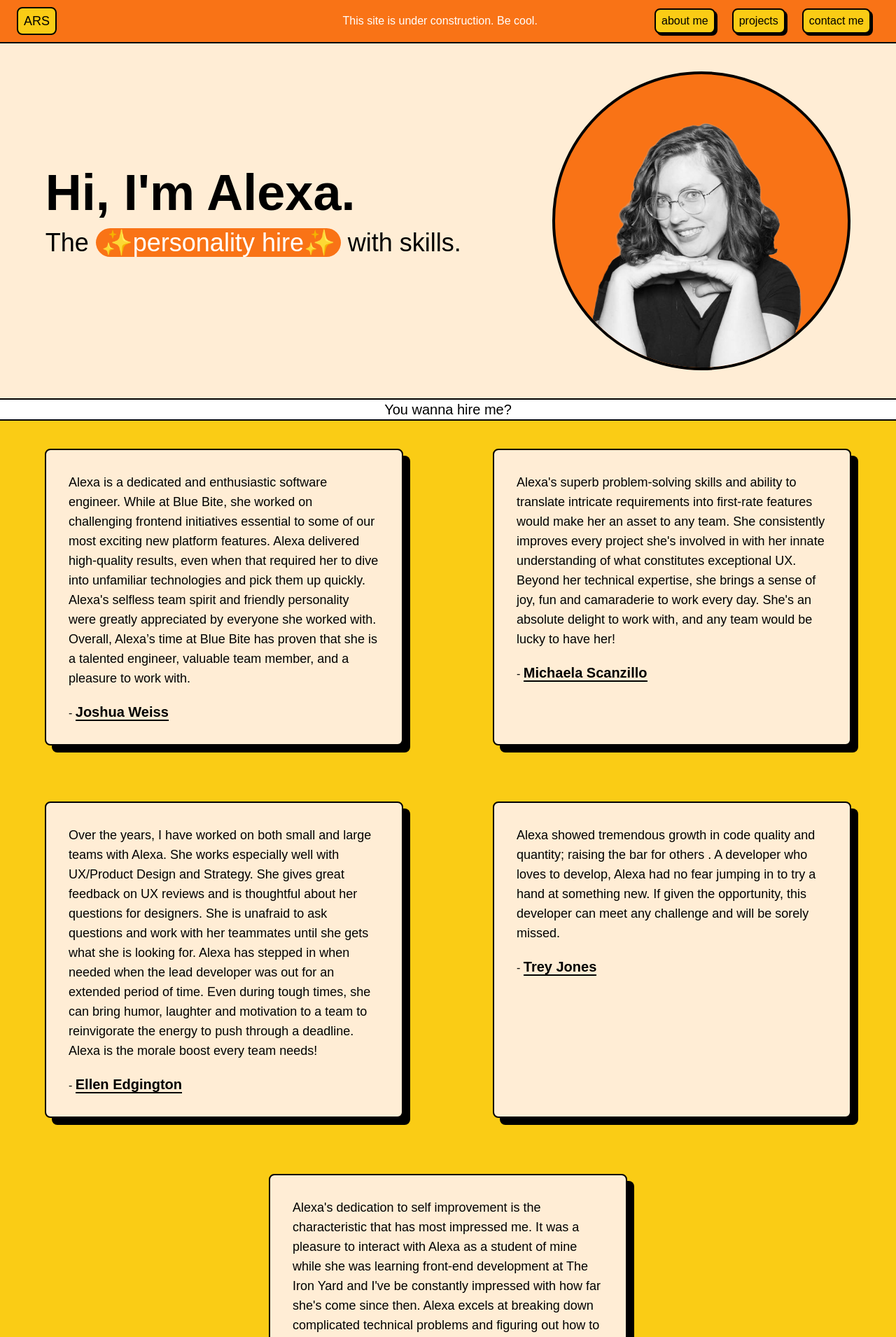
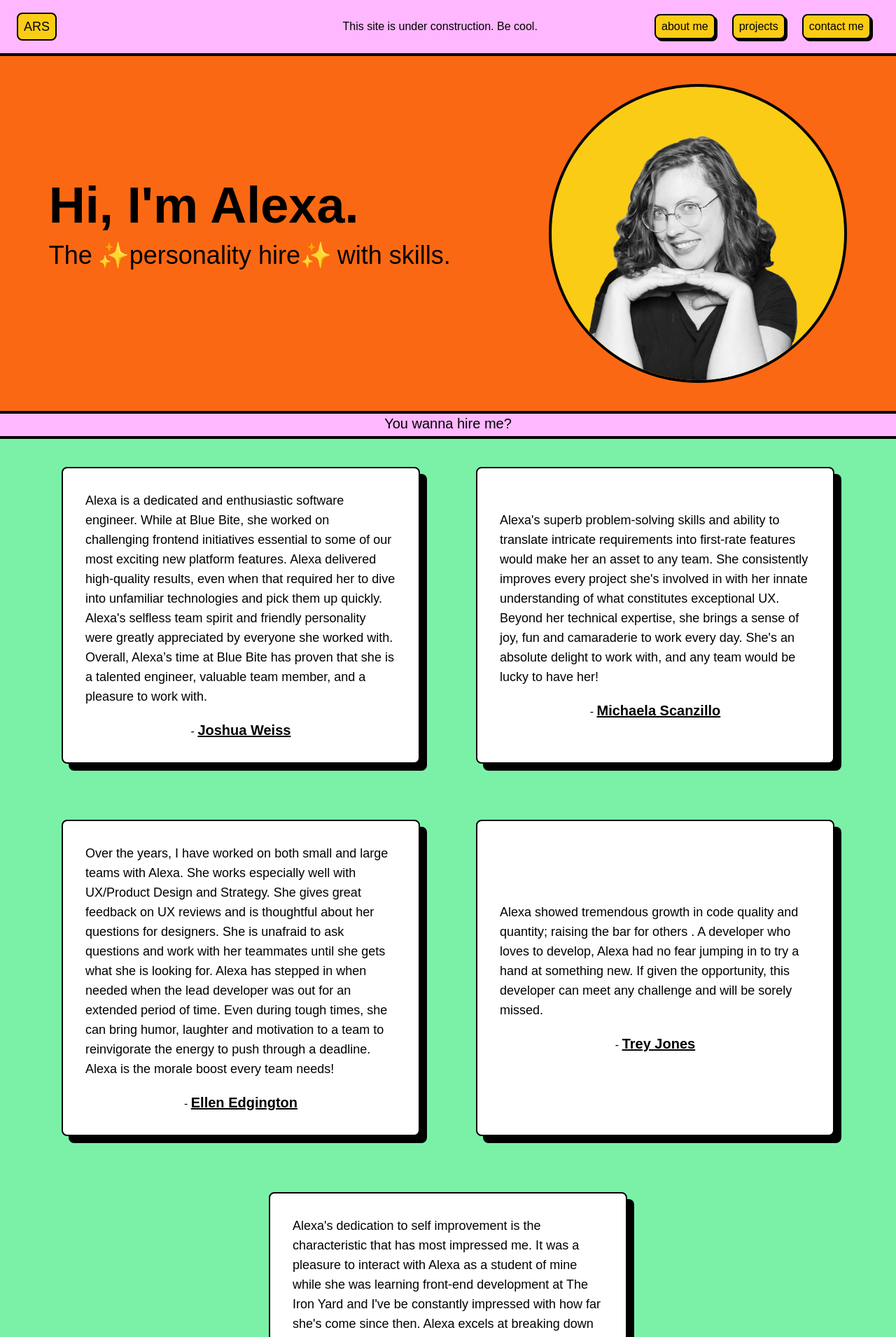
Before and after one commit to alexaraes/alexaraes.github.io, a Next.js app: page / in a window 1280 px wide. Shown: the top 1910 px of the page at 70% size. Built offline with nearby package versions, Linux system fonts and the light colour scheme; a web font is replaced by a local one.

Commit message:
guess what? its colors

```diff
--- a/src/app/about/page.tsx
+++ b/src/app/about/page.tsx
@@ -12,7 +12,7 @@ const yearsSince = (dateString: string) => {
 
 const Page = () => {
     return (
-    <div className="flex flex-col justify-start pt-10 items-center bg-orange-100 pb-10 h-screen">
+    <div className="flex flex-col justify-start pt-10 items-center pb-10 h-screen">
         <p className="text-2xl md:text-4xl lg:text-5xl font-bold">About</p>
         <p className="text-center md:text-lg lg:text-2xl">I am a front end engineer with {yearsSince("2015-09-15")} years of professional development experience.</p>
       </div>
--- a/src/app/page.tsx
+++ b/src/app/page.tsx
@@ -5,7 +5,7 @@ const Page = () => {
     return (
       <>
         <Hero />
-        <div className="border-b-2 border-black font-medium text-center text-xl">
+        <div className="border-b-4 border-black h-9 font-medium text-center text-xl bg-lilac">
           You wanna hire me?
         </div>
         <Testimonials />
--- a/src/app/projects/page.tsx
+++ b/src/app/projects/page.tsx
@@ -3,9 +3,9 @@ import Link from "next/link";
 const Page = () => {
     return (
       <>
-        <div className="flex flex-col justify-start pt-10 items-center bg-orange-100 pb-10 h-screen">
+        <div className="flex flex-col justify-start pt-10 items-center pb-10 h-screen">
             <p className="text-2xl md:text-4xl lg:text-5xl font-bold">Projects</p>
-            <a target="_blank" className="my-5 hover:bg-orange-500 hover:text-white md:text-lg lg:text-2xl" href="https://alexaraes.github.io/GFE-hero-feature/">Responsive Marketing Splash</a>
+            <a target="_blank" className="my-5 hover:text-white md:text-lg lg:text-2xl" href="https://alexaraes.github.io/GFE-hero-feature/">Responsive Marketing Splash</a>
         </div>
       </>
     )
--- a/src/app/ui/button.tsx
+++ b/src/app/ui/button.tsx
@@ -11,7 +11,7 @@ const NavButton = ({ title, link, isActive }: ButtonProps) => {
     return (
         <Link
             href={link}
-            className={`text-center font-medium rounded-lg hover:bg-orange-400 m-3 md:mx-3 px-2 py-1 w-max border-2 border-black shadow-brutal ${isActive ? 'bg-orange-400' : 'bg-yellow-400'}`}
+            className={`text-center font-medium rounded-lg m-3 md:mx-3 px-2 py-1 w-max border-2 border-black shadow-brutal hover:bg-redOrange ${isActive ? 'bg-redOrange' : 'bg-yellow-400'}`}
         >
             {title}
         </Link>
--- a/src/app/ui/card.tsx
+++ b/src/app/ui/card.tsx
@@ -6,12 +6,14 @@ interface CardProps {
 
 const Card = ({ name, link, body }: CardProps) => {
     return (
-        <div className="text-center p-8 my-10 border-2 border-black shadow-extraBrutal rounded-lg w-3/4 h-auto bg-orange-100 md:w-2/5 md:mx-10 md:text-left">
-            <p className="mb-5 font-medium md:text-lg">
-                {body}
-            </p>
-            - <a className="text-xl border-b-2 border-black font-bold hover:bg-white" target="_blank" href={link}>{name}</a>
-        </div>
+        <>
+            <div className="flex flex-col justify-center items-center p-8 my-10 border-2 border-black bg-white shadow-extraBrutal rounded-lg w-3/4 h-auto md:w-2/5 md:mx-10 md:text-left">
+                <p className="mb-5 font-medium md:text-lg">
+                    {body}
+                </p>
+                <p>- <a className="text-xl underline font-bold my-5 hover:bg-lilac" target="_blank" href={link}>{name}</a></p>
+            </div>
+        </>
     )
   }
 
--- a/src/app/ui/fonts.ts
+++ b/src/app/ui/fonts.ts
@@ -1,4 +1,4 @@
-import { Jost, Gabarito, Climate_Crisis } from 'next/font/google';
+import { Jost, Gabarito, Climate_Crisis, Public_Sans } from 'next/font/google';
 
 export const jost = Jost({
     subsets: ['latin'],
@@ -11,3 +11,7 @@ export const gabarito = Gabarito({
 export const climateCrisis = Climate_Crisis({
     subsets: ['latin'],
 });
+
+export const publicSans = Public_Sans({
+    subsets: ['latin'],
+});
--- a/src/app/ui/footer.tsx
+++ b/src/app/ui/footer.tsx
@@ -6,13 +6,13 @@ import Github from "./github";
 const Footer = () => {
     return (
         <>
-            <div className="flex flex-col justify-center items-center border-t-2 border-black h-36 px-6 bg-orange-100 sticky top-full text-center md:text-left">
+            <div className="flex flex-col justify-center items-center border-t-4 border-black bg-redOrange h-36 px-6 sticky top-full text-center md:text-left">
                 <p className="text-md">Wow, you made it all the way down here. That's nice of you.</p>
                 <div className="flex flex-row justify-around w-2/6 md:w-1/6 mt-4">
-                    <a target="_blank" className="hover:rounded-full p-2 hover:bg-pink-500 hover:text-white" href="https://www.linkedin.com/in/alexaraes/">
+                    <a target="_blank" className="hover:rounded-full p-2 hover:text-white" href="https://www.linkedin.com/in/alexaraes/">
                         <LinkedIn />
                     </a>
-                    <a target="_blank" className="hover:rounded-full p-2 hover:bg-pink-500 hover:text-white" href="https://www.github.com/alexaraes/">
+                    <a target="_blank" className="hover:rounded-full p-2 hover:text-white" href="https://www.github.com/alexaraes/">
                         <Github />
                     </a>
                 </div>
--- a/src/app/ui/hero.tsx
+++ b/src/app/ui/hero.tsx
@@ -1,13 +1,13 @@
 const Hero = () => {
     return (
-        <div className="flex flex-col items-center bg-orange-100 pb-10 border-b-2 border-black md:flex-row md:justify-around">
+        <div className="flex flex-col items-center pb-10 border-b-4 border-black bg-redOrange md:flex-row md:justify-around">
             <div className="block md:hidden mt-5 text-center grow"><p>This site is under construction. Be cool.</p></div>
             <div className="mt-10 md:mt-0">
                 <p className="text-3xl md:text-7xl font-bold my-4">Hi, I'm Alexa.</p>
-                <p className="font-medium md:text-4xl">The <span className="rounded-full px-2 bg-orange-500 text-white">✨personality hire✨</span> with skills.</p>
+                <p className="font-medium md:text-4xl">The<span className="rounded-full px-2">✨personality hire✨</span>with skills.</p>
             </div>
-            <div className="rounded-full border-4 border-black bg-orange-500 mt-10 w-4/6 md:w-2/6">
-                <img className="rounded-full" src="cutesy-alexa-no-bg.png" />
+            <div className="rounded-full bg-yellow-400 border-4 border-black mt-10 w-4/6 md:w-2/6">
+                <img className="rounded-full" src="cutesy-alexa-no-bg.png" alt="Black and white photo of woman smiling with hands under chin" />
             </div>
         </div>
     )
--- a/src/app/ui/navbar.tsx
+++ b/src/app/ui/navbar.tsx
@@ -24,13 +24,13 @@ const NavBar = () => {
     console.warn(pathname);
     return (
         <>
-            <div className="flex flex-row justify-between items-center border-b-2 border-black px-6 bg-orange-500">
+            <div className="flex flex-row justify-between items-center border-b-4 border-black py-2 px-6 bg-lilac">
                 <div className="flex-1 text-white font-medium">
-                    <Link href="/" className="text-lg rounded-lg p-2 border-2 text-black bg-yellow-400 border-black hover:bg-orange-500">
+                    <Link href="/" className="text-lg rounded-lg p-2 border-2 text-black border-black bg-yellow-400 hover:bg-redOrange">
                         ARS
                     </Link>
                 </div>
-                <div className="hidden text-white md:block md:text-center md:grow"><p>This site is under construction. Be cool.</p></div>
+                <div className="hidden md:block md:text-center md:grow"><p>This site is under construction. Be cool.</p></div>
                 <div className="flex flex-1 justify-end">
                     {navLinks.map((item, index) => {
                         return (
--- a/src/app/ui/testimonials.tsx
+++ b/src/app/ui/testimonials.tsx
@@ -1,39 +1,44 @@
 import Card from "./card";
 
-const testimonialList = {
-    "Joshua Weiss": {
+const testimonialList = [
+    {
+        name: "Joshua Weiss",
         linkedin: "https://www.linkedin.com/in/joshuatweiss/",
         body: "Alexa is a dedicated and enthusiastic software engineer. While at Blue Bite, she worked on challenging frontend initiatives essential to some of our most exciting new platform features. Alexa delivered high-quality results, even when that required her to dive into unfamiliar technologies and pick them up quickly. Alexa's selfless team spirit and friendly personality were greatly appreciated by everyone she worked with. Overall, Alexa’s time at Blue Bite has proven that she is a talented engineer, valuable team member, and a pleasure to work with."
     },
-    "Michaela Scanzillo": {
+    {
+        name: "Michaela Scanzillo",
         linkedin: "https://www.linkedin.com/in/michaela-scanzillo/",
         body: "Alexa's superb problem-solving skills and ability to translate intricate requirements into first-rate features would make her an asset to any team. She consistently improves every project she's involved in with her innate understanding of what constitutes exceptional UX. Beyond her technical expertise, she brings a sense of joy, fun and camaraderie to work every day. She's an absolute delight to work with, and any team would be lucky to have her!"
     },
-    "Ellen Edgington": {
+    {
+        name: "Ellen Edgington",
         linkedin: "https://www.linkedin.com/in/ellen-edgington-psm-safe%C2%AE-5-certified-agilist-70a0495/",
         body: "Over the years, I have worked on both small and large teams with Alexa. She works especially well with UX/Product Design and Strategy. She gives great feedback on UX reviews and is thoughtful about her questions for designers. She is unafraid to ask questions and work with her teammates until she gets what she is looking for. Alexa has stepped in when needed when the lead developer was out for an extended period of time. Even during tough times, she can bring humor, laughter and motivation to a team to reinvigorate the energy to push through a deadline. Alexa is the morale boost every team needs!"
     },
-    "Trey Jones": {
+    {
+        name: "Trey Jones",
         linkedin: "https://www.linkedin.com/in/kennethajones/",
         body: "Alexa showed tremendous growth in code quality and quantity; raising the bar for others . A developer who loves to develop, Alexa had no fear jumping in to try a hand at something new. If given the opportunity, this developer can meet any challenge and will be sorely missed."
     },
-    "Aaron Larner": {
+    {
+        name: "Aaron Larner",
         linkedin: "https://www.linkedin.com/in/aaronlarner/",
         body: "Alexa's dedication to self improvement is the characteristic that has most impressed me. It was a pleasure to interact with Alexa as a student of mine while she was learning front-end development at The Iron Yard and I've be constantly impressed with how far she's come since then. Alexa excels at breaking down complicated technical problems and figuring out how to solve them while keeping a close eye on code quality. Any company would be lucky to have her on their development team."
     }
-};
+];
 
 const Testimonials = () => {
     return (
-        <div className="flex flex-col justify-center items-center md:items-stretch bg-yellow-400 md:flex-row md:justify-around md:flex-wrap">
+        <div className="flex flex-col justify-center items-center m-auto bg-blueGreen md:items-stretch md:flex-row md:justify-center md:flex-wrap">
             {
-                Object.keys(testimonialList).map((key, index) => {
+                testimonialList.map((coworker, index) => {
                     return (
                         <Card
                             key={index}
-                            name={key}
-                            link={testimonialList[key].linkedin}
-                            body={testimonialList[key].body}
+                            name={coworker.name}
+                            link={coworker.linkedin}
+                            body={coworker.body}
                         />
                     )
                 })
--- a/tailwind.config.js
+++ b/tailwind.config.js
@@ -12,6 +12,11 @@ module.exports = {
       boxShadow: {
         'brutal': "3px 3px 0 0 rgb(0, 0, 0, 1)",
         'extraBrutal': "10px 10px 0 0 rgb(0, 0, 0, 1)",
+      },
+      colors: {
+        'lilac': '#ffb7ff',
+        'blueGreen': '#7bf1a8',
+        'redOrange': '#FB6813'
       }
     },
   },
```
